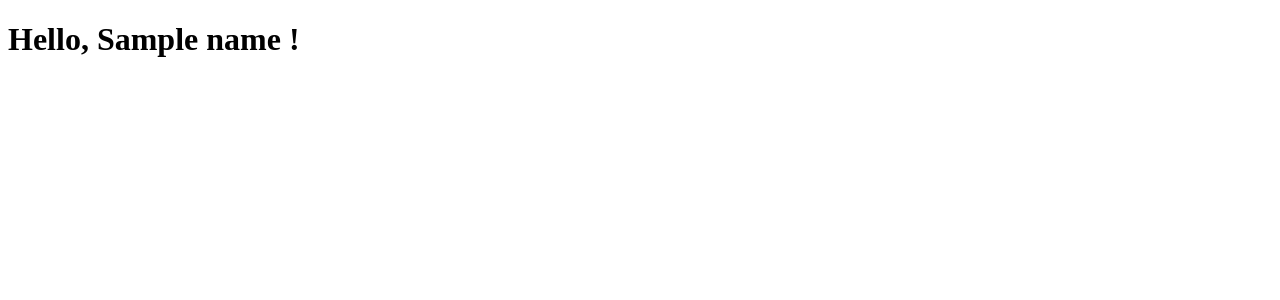
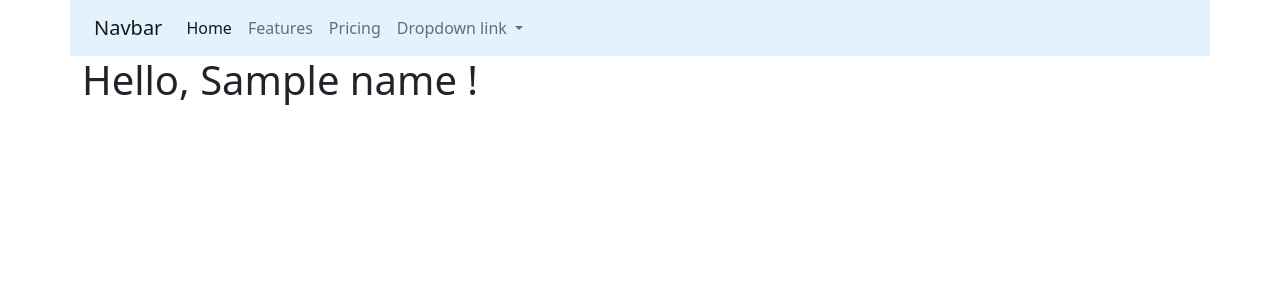
Before and after one commit to veaks/find_route_22, a Python web app: template templates/home.html in a window 1280 px wide. Shown: the top 300 px of the page. Run offline with Jinja, Linux system fonts and the light colour scheme; the template is opened without the code that fills it: most values are stand-ins (such as "Sample title", 1, 10 or a date in 2020).

Commit message:
bootstrap

```diff
--- a/templates/base.html
+++ b/templates/base.html
@@ -1,10 +1,61 @@
-<!DOCTYPE html>
+<!doctype html>
 <html lang="en">
-<head>
-    <meta charset="UTF-8">
+  <head>
+    <!-- Required meta tags -->
+    <meta charset="utf-8">
+    <meta name="viewport" content="width=device-width, initial-scale=1">
+
+    <!-- Bootstrap CSS -->
+    <link href="https://cdn.jsdelivr.net/npm/bootstrap@5.1.3/dist/css/bootstrap.min.css" rel="stylesheet" integrity="sha384-1BmE4kWBq78iYhFldvKuhfTAU6auU8tT94WrHftjDbrCEXSU1oBoqyl2QvZ6jIW3" crossorigin="anonymous">
+
     <title>{% block title %}{% endblock %}</title>
-</head>
-<body>
-{% block content %}{% endblock %}
-</body>
+  </head>
+  <body>
+    <nav class="navbar navbar-expand-lg navbar-light container" style="background-color: #e3f2fd;">
+  <div class="container-fluid">
+    <a class="navbar-brand" href="#">Navbar</a>
+    <button class="navbar-toggler" type="button" data-bs-toggle="collapse" data-bs-target="#navbarNavDropdown" aria-controls="navbarNavDropdown" aria-expanded="false" aria-label="Toggle navigation">
+      <span class="navbar-toggler-icon"></span>
+    </button>
+    <div class="collapse navbar-collapse" id="navbarNavDropdown">
+      <ul class="navbar-nav">
+        <li class="nav-item">
+          <a class="nav-link active" aria-current="page" href="#">Home</a>
+        </li>
+        <li class="nav-item">
+          <a class="nav-link" href="#">Features</a>
+        </li>
+        <li class="nav-item">
+          <a class="nav-link" href="#">Pricing</a>
+        </li>
+        <li class="nav-item dropdown">
+          <a class="nav-link dropdown-toggle" href="#" id="navbarDropdownMenuLink" role="button" data-bs-toggle="dropdown" aria-expanded="false">
+            Dropdown link
+          </a>
+          <ul class="dropdown-menu" aria-labelledby="navbarDropdownMenuLink">
+            <li><a class="dropdown-item" href="#">Action</a></li>
+            <li><a class="dropdown-item" href="#">Another action</a></li>
+            <li><a class="dropdown-item" href="#">Something else here</a></li>
+          </ul>
+        </li>
+      </ul>
+    </div>
+  </div>
+</nav>
+
+    <div class="container">{% block content %}{% endblock %}</div>
+
+
+
+    <!-- Optional JavaScript; choose one of the two! -->
+
+    <!-- Option 1: Bootstrap Bundle with Popper -->
+    <script src="https://cdn.jsdelivr.net/npm/bootstrap@5.1.3/dist/js/bootstrap.bundle.min.js" integrity="sha384-ka7Sk0Gln4gmtz2MlQnikT1wXgYsOg+OMhuP+IlRH9sENBO0LRn5q+8nbTov4+1p" crossorigin="anonymous"></script>
+
+    <!-- Option 2: Separate Popper and Bootstrap JS -->
+    <!--
+    <script src="https://cdn.jsdelivr.net/npm/@popperjs/core@2.10.2/dist/umd/popper.min.js" integrity="sha384-7+zCNj/IqJ95wo16oMtfsKbZ9ccEh31eOz1HGyDuCQ6wgnyJNSYdrPa03rtR1zdB" crossorigin="anonymous"></script>
+    <script src="https://cdn.jsdelivr.net/npm/bootstrap@5.1.3/dist/js/bootstrap.min.js" integrity="sha384-QJHtvGhmr9XOIpI6YVutG+2QOK9T+ZnN4kzFN1RtK3zEFEIsxhlmWl5/YESvpZ13" crossorigin="anonymous"></script>
+    -->
+  </body>
 </html>
```
